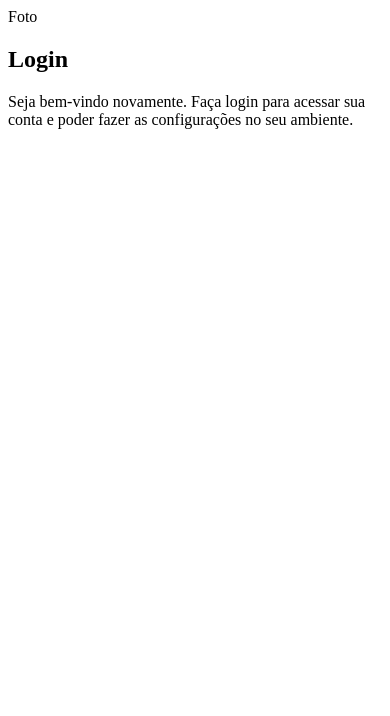
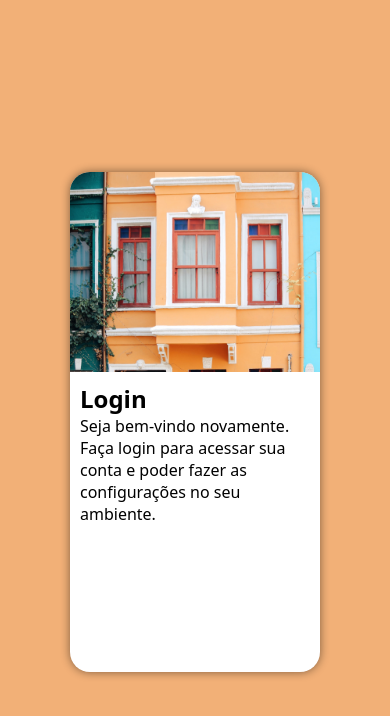
Before and after one commit to joaosouza11/projeto-login, a plain HTML site: page index.html in a window 390 px wide. Drawn offline with Linux system fonts and the light colour scheme.

Commit message:
Versao Mobile First

```diff
--- a/estilos/style.css
+++ b/estilos/style.css
@@ -1,7 +1,52 @@
 @charset "UTF-8";
 
 /*
-Paleta de Cores
+  Paleta de Cores
+  Azul: #075959
+  Laranja: #F2B077
+*/
 
+* {
+  font-family: system-ui, -apple-system, BlinkMacSystemFont, 'Segoe UI', Roboto, Oxygen, Ubuntu, Cantarell, 'Open Sans', 'Helvetica Neue', sans-serif;
+  padding: 0px;
+  margin: 0px;
+  box-sizing: border-box;
+}
 
-*/
+body, html {
+  background-color: #F2B077;
+  width: 100vw;
+  height: 100vh;
+}
+
+main {
+  position: relative;
+  width: 100vw;
+  height: 100vh;
+}
+
+section#login {
+  position: absolute;
+  top: 50%;
+  left: 50%;
+  transform: translate(-50%, -50%);
+  overflow: hidden;
+
+  background-color: white;
+  width: 250px;
+  height: 500px;
+  border-radius: 20px;
+  box-shadow: 0px 0px 10px rgba(0, 0, 0, 0.480);
+}
+
+section#login > div#imagem {
+  display: block;
+  background: #F2B077 url(../imagens/entrada.jpg) no-repeat;
+  background-size: cover;
+  height: 200px;
+}
+
+section#login > div#formulario {
+  display: block;
+  padding: 10px;
+}
--- a/index.html
+++ b/index.html
@@ -10,9 +10,7 @@
 <body>
   <main>
     <section id="login">
-      <div id="imagem">
-        Foto
-      </div>
+      <div id="imagem"></div>
       <div id="formulario">
         <h1>Login</h1>
         <p>Seja bem-vindo novamente. Faça login para acessar sua conta e poder fazer as configurações no seu ambiente.</p>
```
